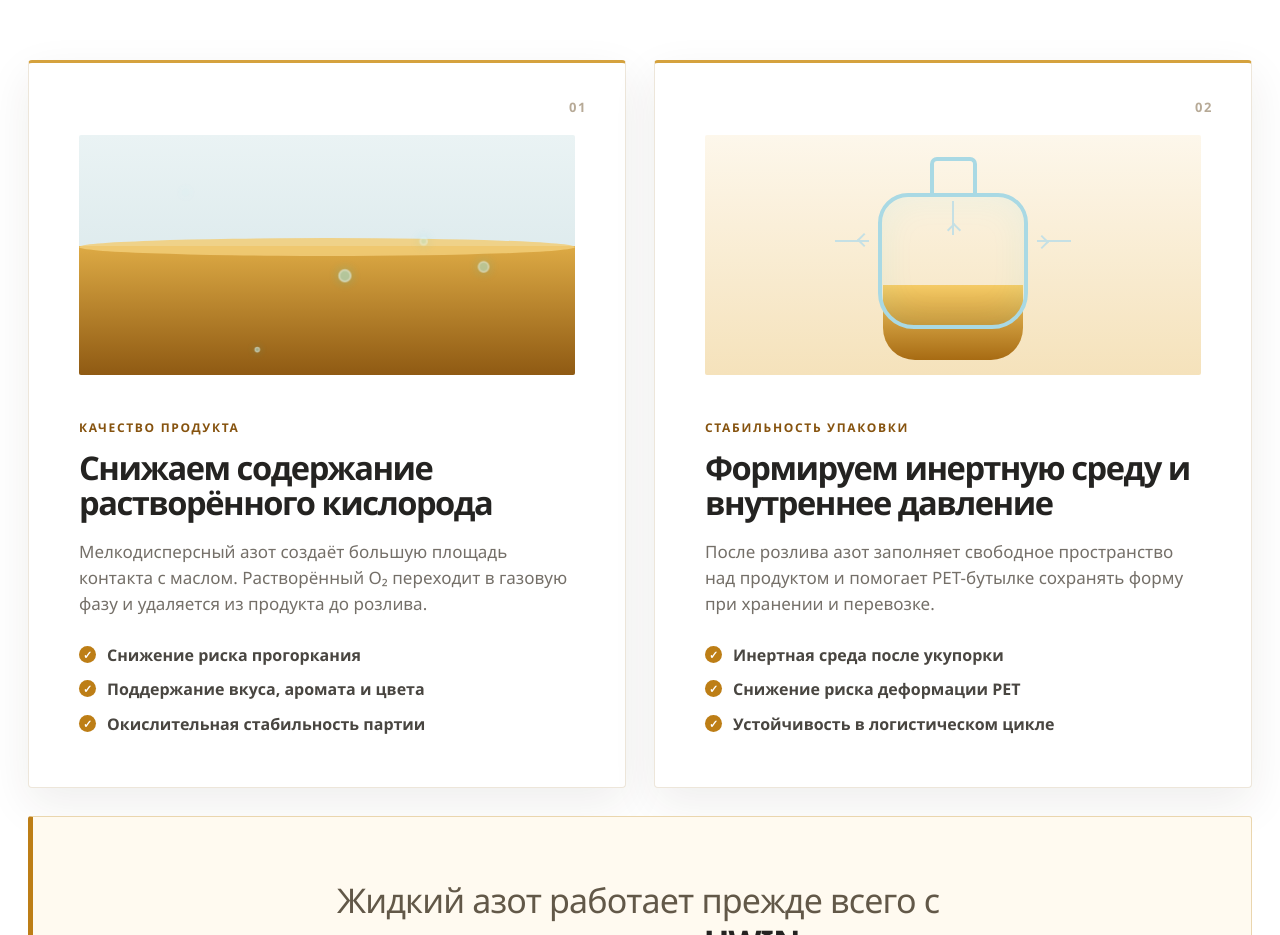
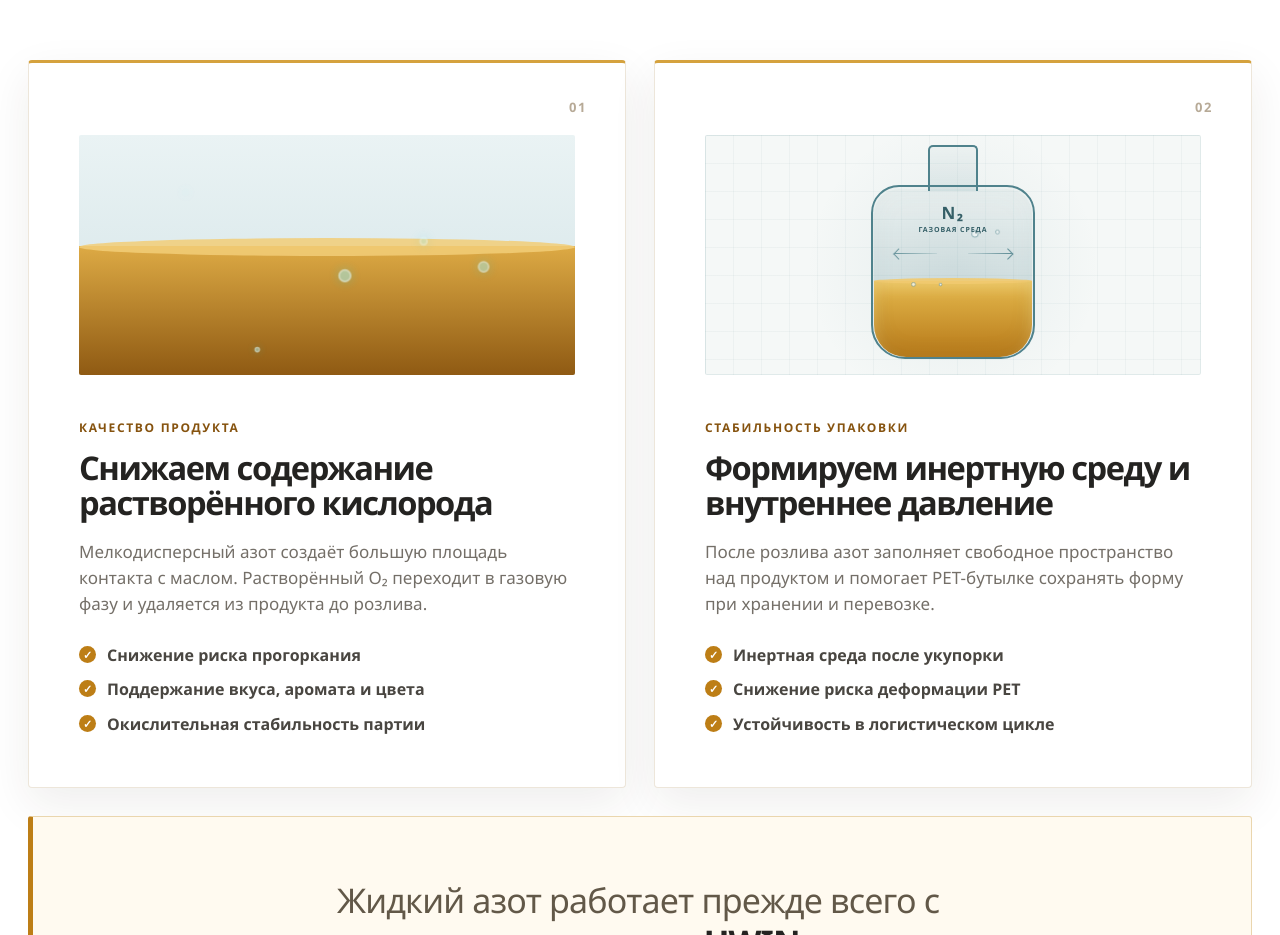
Before and after one commit to ivashkov2022-droid/uwin-oil-industrial-gold-preview, a plain HTML site: page index.html in a window 1280 px wide. Shown: the part 1360-2295 px from the top of the page. Drawn offline with Linux system fonts and the light colour scheme.

Commit message:
Переработать схему давления в таре

```diff
--- a/index.html
+++ b/index.html
@@ -21,7 +21,7 @@
   <link rel="preload" href="assets/equipment/uwin-oil-unit-clean.webp" as="image" type="image/webp">
   <link rel="stylesheet" href="site.css">
   <link rel="stylesheet" href="air.css">
-  <link rel="stylesheet" href="white-amber.css?v=clean-unit-5">
+  <link rel="stylesheet" href="white-amber.css?v=pack-graphic-1">
 </head>
 <body>
   <a class="skip-link" href="#main">К содержанию</a>
@@ -123,8 +123,13 @@
           <article class="outcome-card outcome-pack" data-reveal data-delay="100">
             <div class="card-index">02</div>
             <div class="outcome-graphic bottle-graphic" aria-hidden="true">
-              <span class="bottle-neck"></span><span class="bottle-body"></span><span class="bottle-fill"></span>
-              <i class="pressure p1"></i><i class="pressure p2"></i><i class="pressure p3"></i>
+              <span class="bottle-neck"></span>
+              <span class="bottle-body"></span>
+              <span class="bottle-atmosphere"></span>
+              <span class="bottle-fill"></span>
+              <span class="bottle-gas-label"><strong>N₂</strong><small>газовая среда</small></span>
+              <i class="pack-bubble pb1"></i><i class="pack-bubble pb2"></i><i class="pack-bubble pb3"></i><i class="pack-bubble pb4"></i>
+              <i class="pressure-flow pressure-left"></i><i class="pressure-flow pressure-right"></i>
             </div>
             <p class="card-kicker">Стабильность упаковки</p>
             <h3>Формируем инертную среду и внутреннее давление</h3>
--- a/white-amber.css
+++ b/white-amber.css
@@ -461,7 +461,173 @@ h2 {
 }
 
 .bottle-graphic {
-  background: linear-gradient(180deg, #fdf7eb, #f5e2bb);
+  background-color: #f5f8f7;
+  background-image:
+    linear-gradient(rgba(79, 130, 140, .055) 1px, transparent 1px),
+    linear-gradient(90deg, rgba(79, 130, 140, .055) 1px, transparent 1px),
+    radial-gradient(circle at 50% 55%, rgba(79, 130, 140, .09), transparent 52%);
+  background-size: 28px 28px, 28px 28px, auto;
+  box-shadow: inset 0 0 0 1px rgba(79, 130, 140, .12);
+}
+
+.bottle-neck {
+  z-index: 5;
+  width: 50px;
+  height: 46px;
+  top: 10px;
+  left: calc(50% - 25px);
+  background: linear-gradient(180deg, rgba(79, 130, 140, .04), rgba(79, 130, 140, .12));
+  border: 2px solid #4f828c;
+  border-bottom: 0;
+  border-radius: 5px 5px 0 0;
+}
+
+.bottle-body {
+  z-index: 4;
+  width: 164px;
+  height: 174px;
+  top: 50px;
+  left: calc(50% - 82px);
+  border: 2px solid #4f828c;
+  border-radius: 28px 28px 34px 34px;
+  box-shadow: inset 0 0 28px rgba(79, 130, 140, .06);
+}
+
+.bottle-atmosphere {
+  position: absolute;
+  z-index: 1;
+  width: 158px;
+  height: 94px;
+  top: 54px;
+  left: calc(50% - 79px);
+  background: linear-gradient(180deg, rgba(79, 130, 140, .035), rgba(79, 130, 140, .18));
+  border-radius: 25px 25px 0 0;
+  animation: bottle-atmosphere-pulse 4.8s ease-in-out infinite;
+}
+
+.bottle-fill {
+  z-index: 2;
+  width: 158px;
+  height: 76px;
+  left: calc(50% - 79px);
+  bottom: 18px;
+  background: linear-gradient(180deg, #e5b94d, #b67818);
+  border-radius: 0 0 32px 32px;
+  box-shadow: inset 0 8px 14px rgba(255, 240, 188, .28);
+}
+
+.bottle-fill::before {
+  position: absolute;
+  top: -3px;
+  right: 0;
+  left: 0;
+  height: 6px;
+  background: rgba(241, 202, 111, .9);
+  border-radius: 50%;
+  content: "";
+}
+
+.bottle-gas-label {
+  position: absolute;
+  z-index: 6;
+  top: 69px;
+  left: 50%;
+  display: grid;
+  justify-items: center;
+  color: #355f67;
+  line-height: 1;
+  transform: translateX(-50%);
+}
+
+.bottle-gas-label strong {
+  font-size: 17px;
+  font-weight: 760;
+  letter-spacing: .08em;
+}
+
+.bottle-gas-label small {
+  margin-top: 5px;
+  font-size: 7px;
+  font-weight: 700;
+  letter-spacing: .13em;
+  text-transform: uppercase;
+}
+
+.pack-bubble {
+  position: absolute;
+  z-index: 5;
+  bottom: 91px;
+  width: 7px;
+  height: 7px;
+  background: #f9fcfb;
+  border: 1.5px solid #4f828c;
+  border-radius: 50%;
+  opacity: 0;
+  animation: pack-bubble-rise 3.2s infinite ease-in;
+}
+
+.pb1 { left: calc(50% - 43px); }
+.pb2 { left: calc(50% - 15px); width: 5px; height: 5px; animation-delay: .8s; animation-duration: 2.8s; }
+.pb3 { left: calc(50% + 18px); width: 8px; height: 8px; animation-delay: .35s; animation-duration: 3.6s; }
+.pb4 { left: calc(50% + 42px); width: 5px; height: 5px; animation-delay: 1.35s; animation-duration: 3s; }
+
+.pressure-flow {
+  position: absolute;
+  z-index: 7;
+  top: 118px;
+  width: 44px;
+  height: 1px;
+  background: #4f828c;
+  opacity: .72;
+  animation: pressure-flow-pulse 2.6s ease-in-out infinite;
+}
+
+.pressure-flow::after {
+  position: absolute;
+  top: -3px;
+  width: 7px;
+  height: 7px;
+  border-top: 1.5px solid #4f828c;
+  border-right: 1.5px solid #4f828c;
+  content: "";
+}
+
+.pressure-left {
+  right: calc(50% + 15px);
+  background: linear-gradient(90deg, #4f828c, rgba(79, 130, 140, .18));
+}
+
+.pressure-left::after {
+  left: 0;
+  transform: rotate(-135deg);
+}
+
+.pressure-right {
+  left: calc(50% + 15px);
+  background: linear-gradient(90deg, rgba(79, 130, 140, .18), #4f828c);
+  animation-delay: .25s;
+}
+
+.pressure-right::after {
+  right: 0;
+  transform: rotate(45deg);
+}
+
+@keyframes pack-bubble-rise {
+  0% { opacity: 0; transform: translateY(7px) scale(.65); }
+  18% { opacity: .9; }
+  75% { opacity: .72; }
+  100% { opacity: 0; transform: translateY(-66px) scale(1.05); }
+}
+
+@keyframes bottle-atmosphere-pulse {
+  0%, 100% { opacity: .62; }
+  50% { opacity: 1; }
+}
+
+@keyframes pressure-flow-pulse {
+  0%, 100% { opacity: .38; transform: scaleX(.84); }
+  50% { opacity: .92; transform: scaleX(1); }
 }
 
 .outcome-card h3 {
@@ -1713,6 +1879,17 @@ h2 {
 }
 
 @media (prefers-reduced-motion: reduce) {
+  .bottle-atmosphere,
+  .pressure-flow {
+    animation: none;
+  }
+
+  .pack-bubble {
+    opacity: .72;
+    animation: none;
+    transform: translateY(-24px);
+  }
+
   .header-top,
   .site-header,
   .button {
```
